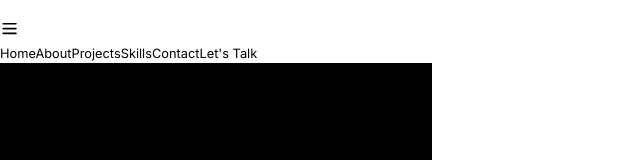
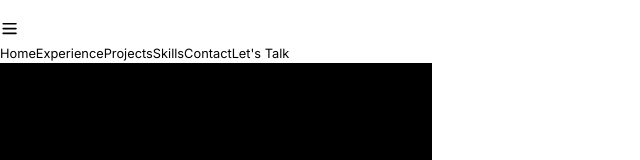
Before and after one commit to ak123jain/portfolio, a React (Vite) app: page / in a window 1280 px wide. Shown: the top 160 px of the page, without its empty margins (0-640 px from the left). Built offline with nearby package versions, Linux system fonts and the light colour scheme.

Commit message:
add new port

```diff
--- a/src/App.tsx
+++ b/src/App.tsx
@@ -1,7 +1,5 @@
   import { Routes ,    Route  } from "react-router-dom"
 import Home from "./Pages/Home"
-import Second from "./component/Second"
-import Project from "./component/Project"
 import Contact from "./Pages/Contact"
 
 
@@ -11,9 +9,8 @@ import Contact from "./Pages/Contact"
      <div>
        <Routes>
           <Route path="/" element={<Home />} />
-          <Route path="/skill" element={<Second />} />
-          <Route path="/projects" element={<Project />} />
           <Route path="/contact" element={<Contact />} />
+
        </Routes>
      </div>
    )
--- a/src/Pages/Home.tsx
+++ b/src/Pages/Home.tsx
@@ -8,13 +8,27 @@ import Experience from './Experience'
 
 const Home = () => {
   return (
-    <div>
+     <div>
+      <section id="home">
         <Hero />
+      </section>
+
+      <section id="experience">
         <Experience />
+      </section>
+
+      <section id="skill">
         <Second />
+      </section>
+
+      <section id="projects">
         <Project />
+      </section>
+
+      <section id="contact">
         <Github />
-      </div>
+      </section>
+    </div>
   )
 }
 
--- a/src/component/Hero.tsx
+++ b/src/component/Hero.tsx
@@ -59,11 +59,12 @@ const Hero = () => {
 
    const navItems = [
   { id: 'home', label: 'Home' },
-    { id: '/about', label: 'About' },
-    { id: '/projects', label: 'Projects' },
-    { id: '/skill', label: 'Skills' },
-    { id: '/contact', label: 'Contact' },
+  { id: 'experience', label: 'Experience' },
+  { id: 'projects', label: 'Projects' },
+  { id: 'skill', label: 'Skills' },
+  { id: 'contact', label: 'Contact' },
 ];
+
 
   return (
     <div
@@ -80,22 +81,27 @@ const Hero = () => {
       >
         <div className="hidden lg:flex items-center px-6 py-3 bg-white rounded-full shadow-lg border border-gray-100 whitespace-nowrap">
            {navItems.map((item) => (
-            <Link
+  <button
     key={item.id}
-              to={item.id}
+    onClick={() => {
+      const section = document.getElementById(item.id);
+      section?.scrollIntoView({ behavior: "smooth" });
+      setActiveSection(item.id);
+    }}
     className={`relative px-5 py-2 text-sm font-medium transition-colors ${
       activeSection === item.id
-                  ? 'text-blue-600'
-                  : 'text-gray-600 hover:text-gray-900'
+        ? "text-blue-600"
+        : "text-gray-600 hover:text-gray-900"
     }`}
-              onClick={() => setActiveSection(item.id)}
   >
     {item.label}
+
     {activeSection === item.id && (
       <span className="absolute bottom-0 left-1/2 -translate-x-1/2 w-3/4 h-0.5 bg-blue-600 rounded-full"></span>
     )}
-            </Link>
+  </button>
 ))}
+
 
           <Link
             to="/contact"
```
Lines whose indentation alone changed are shown as unchanged.
